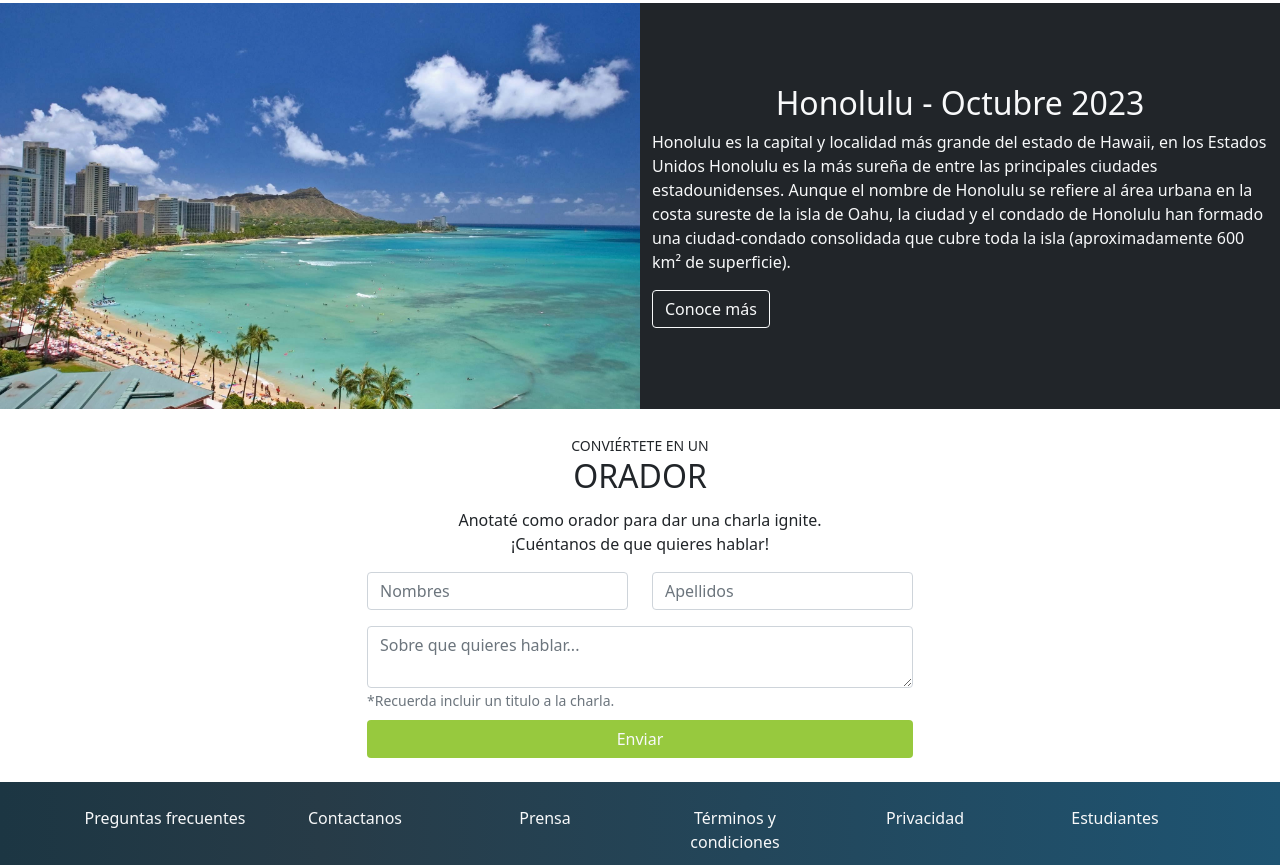
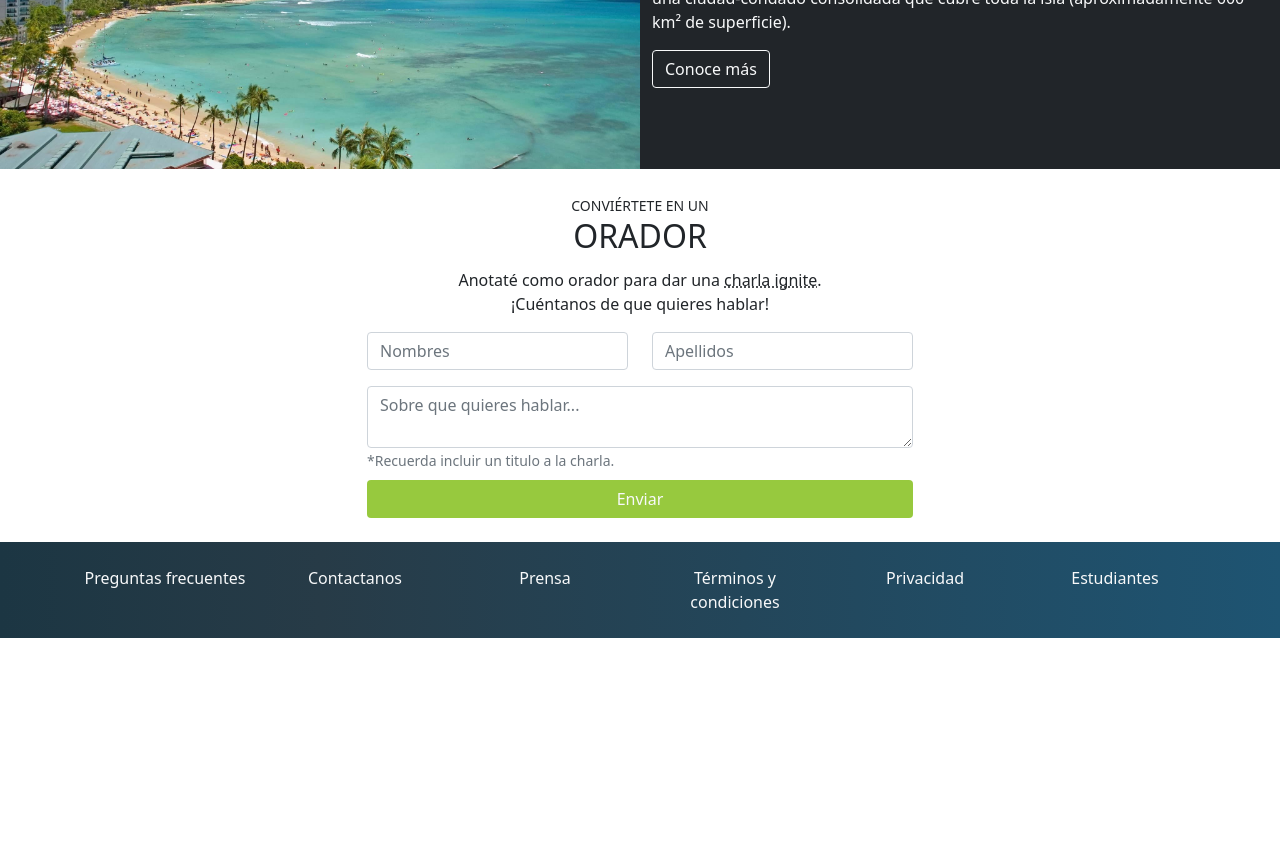
Before and after one commit to luisAriza/conf-hawaii, a website: page src/index.html in a window 1280 px wide. Shown: the part 1932-2797 px from the top of the page. After the commit the page ends 2570 px from the top, so only its background shows below. Drawn offline with nearby package versions, Linux system fonts and the light colour scheme.

Commit message:
Tooltip para charla ignite

```diff
--- a/src/index.html
+++ b/src/index.html
@@ -188,7 +188,11 @@
 			</div>
 			<div class="row">
 				<div class="col text-center">
-					<p>Anotaté como orador para dar una charla ignite.<br>¡Cuéntanos de que quieres hablar!</p>
+					<p>Anotaté como orador para dar una <abbr data-bs-toggle="tooltip" title="Charla de 5 min">charla
+							ignite</abbr>.<br>¡Cuéntanos de
+						que
+						quieres hablar!
+					</p>
 				</div>
 			</div>
 			<div class="row">
@@ -247,6 +251,7 @@
 	<script src="https://cdn.jsdelivr.net/npm/bootstrap@5.1.3/dist/js/bootstrap.bundle.min.js"
 		integrity="sha384-ka7Sk0Gln4gmtz2MlQnikT1wXgYsOg+OMhuP+IlRH9sENBO0LRn5q+8nbTov4+1p"
 		crossorigin="anonymous"></script>
+	<script src="index.js"></script>
 </body>
 
 </html>
--- /dev/null
+++ b/src/index.js
@@ -0,0 +1,6 @@
+var tooltipTriggerList = [].slice.call(
+  document.querySelectorAll('[data-bs-toggle="tooltip"]')
+);
+var tooltipList = tooltipTriggerList.map(function (tooltipTriggerEl) {
+  return new bootstrap.Tooltip(tooltipTriggerEl);
+});
--- a/src/stylesheet.css
+++ b/src/stylesheet.css
@@ -13,7 +13,7 @@
 	position: relative;
 }
 #main .carousel-container img{
-	max-height: 75vh;
+	max-height: 360px;
 	object-fit: cover;
 	filter: grayscale(60%);
 }
```
